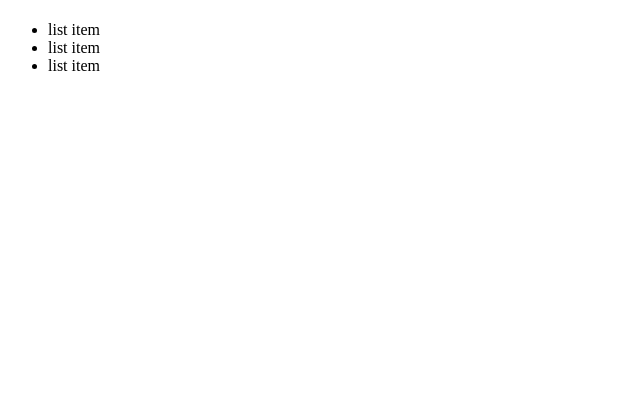
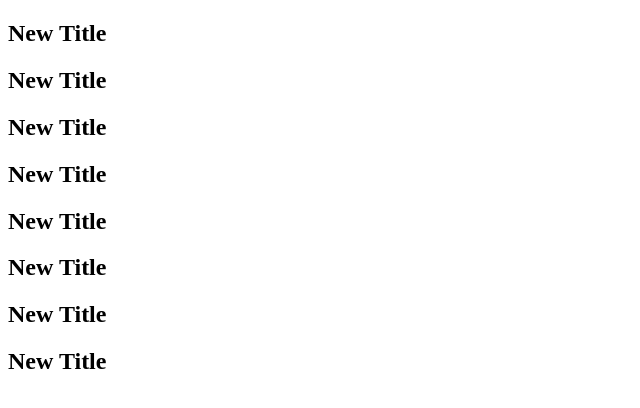
Before and after one commit to kuldeep1A/html-code-d3, a website: page D3/index.html in a window 1280 px wide. Shown: the whole page, without its empty margins (0-640 px from the left). Drawn offline with nearby package versions, Linux system fonts and the light colour scheme.

Commit message:
Update index.html
Work with Data in D3

```diff
--- a/D3/index.html
+++ b/D3/index.html
@@ -7,14 +7,14 @@
     <script src="node_modules/d3/dist/d3.min.js"></script>
   </head>
   <body>
-    <h1></h1>
-    <ul>
-      <li>Example</li>
-      <li>Example</li>
-      <li>Example</li>
-    </ul>
+    <h2></h2>
     <script>
-        const anchors = d3.select("ul").selectAll("li").text("list item");
+        const dataset = [12, 31, 22, 17, 25, 18, 29, 14, 9];
+        d3.select("body").selectAll("h2")
+          .data(dataset)
+          .enter()
+          .append("h2")
+          .text("New Title")
     </script>
   </body>
 </html>
```
